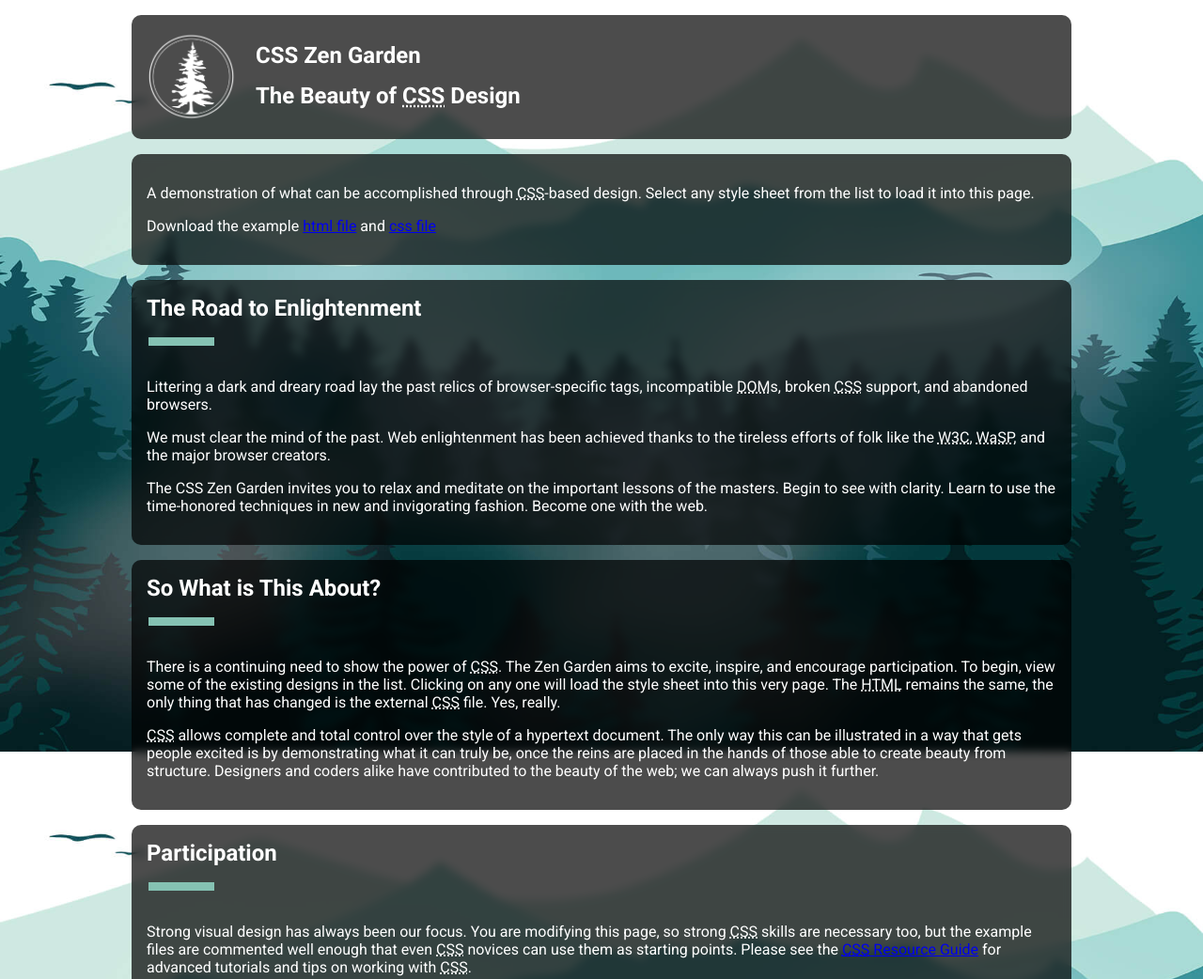
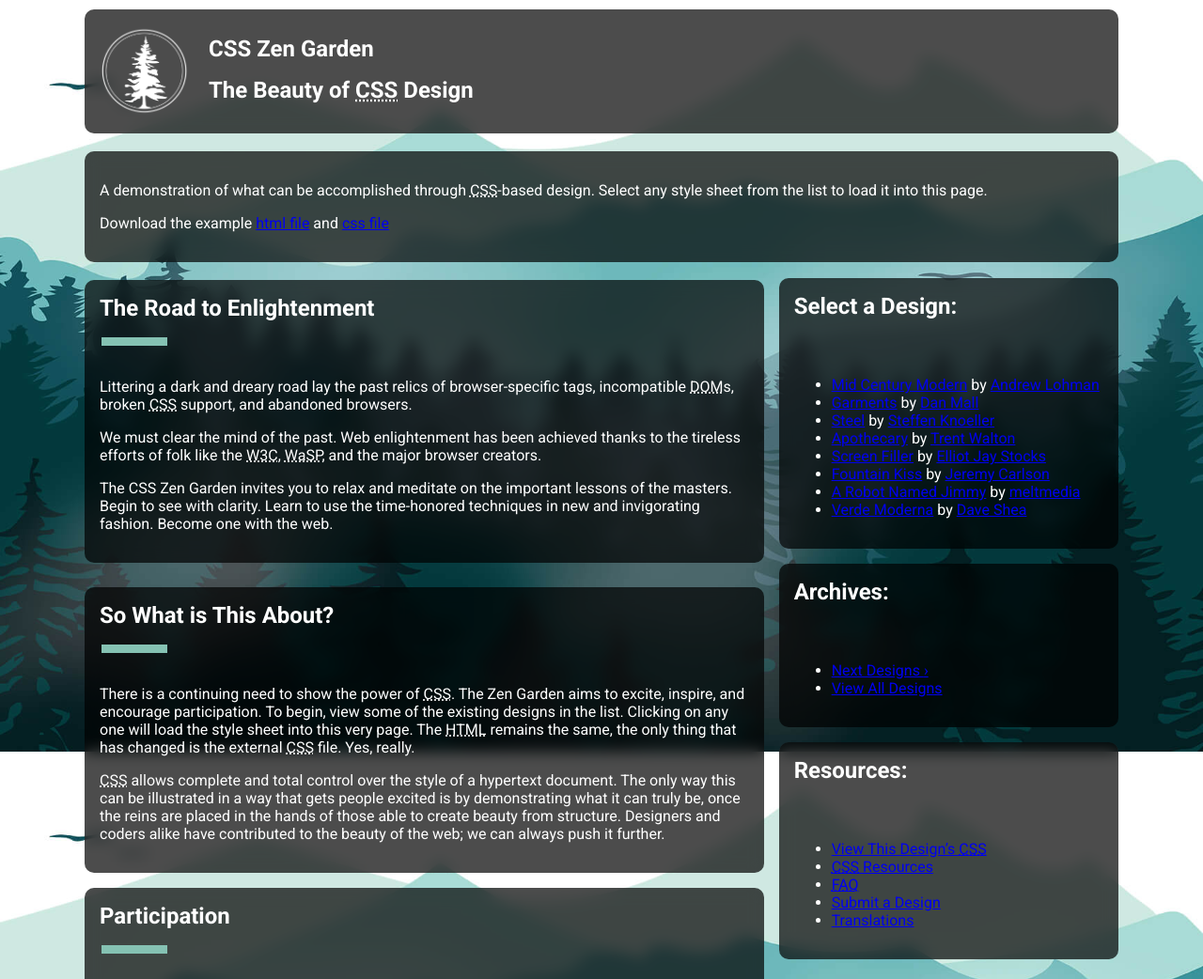
Before and after one commit to this-is-matt/ZenGardenGroupProject, a plain HTML site: page index.html in a window 1280 px wide. Shown: the top 1042 px of the page at 94% size. Drawn offline with Linux system fonts and the light colour scheme.

Commit message:
started layout

```diff
--- a/style.scss
+++ b/style.scss
@@ -29,7 +29,7 @@
     border-radius: 10px;
     padding: 1em;
     margin: 1em 0;
-    backdrop-filter: blur(5px);
+    backdrop-filter: blur(8px);
 }
 
 header {
@@ -101,10 +101,48 @@
     right: 150px;
 }
 
+
+// LARGE SCREENS
 @media (min-width: 1000px) {
     body {
         margin: 0 auto;
-        max-width: 1000px;
+        max-width: 1100px;
         margin-bottom: 15rem;
     }
+
+    .page-wrapper {
+        display: grid;
+        grid-template-columns: 2fr 1fr;
+        column-gap: 1rem;
+    }
+
+    #zen-intro {
+        grid-column: 1 / 3;
+        display: grid;
+        grid-template-columns: 2fr 1fr;
+        column-gap: 1rem;
+
+        & > header {
+            margin: .6rem 0;
+            grid-column: 1 / 3;
+        }
+    }
+
+    .summary {
+        margin: .6rem 0;
+        grid-column: 1 / 3;
+        grid-row: 3;
+    }
+
+    .preamble {
+        margin: .6rem 0;
+        grid-column: 1;
+        grid-row: 4;
+    }
+
+    .sidebar {
+        margin: .6rem 0;
+        position: relative;
+        top: -338px;
+    }
 }
```
Also changed, not shown: style.css, 1 other file.
